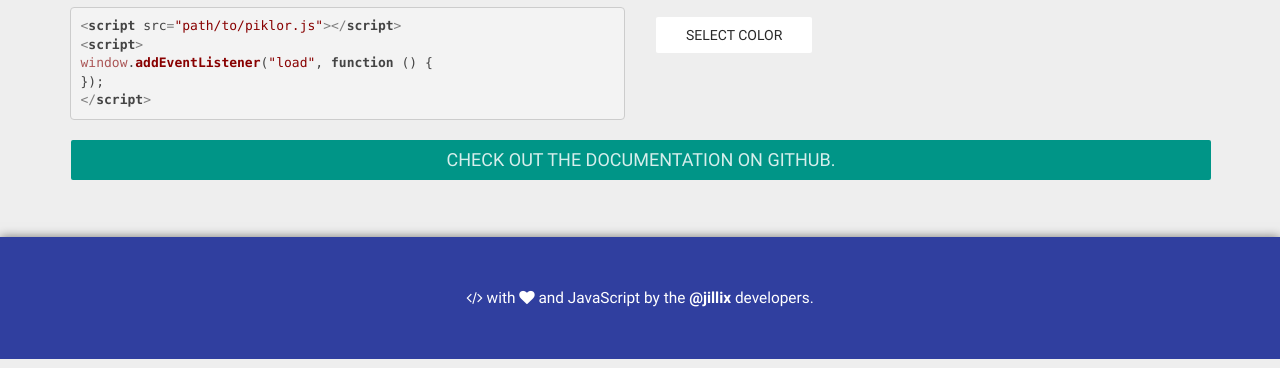
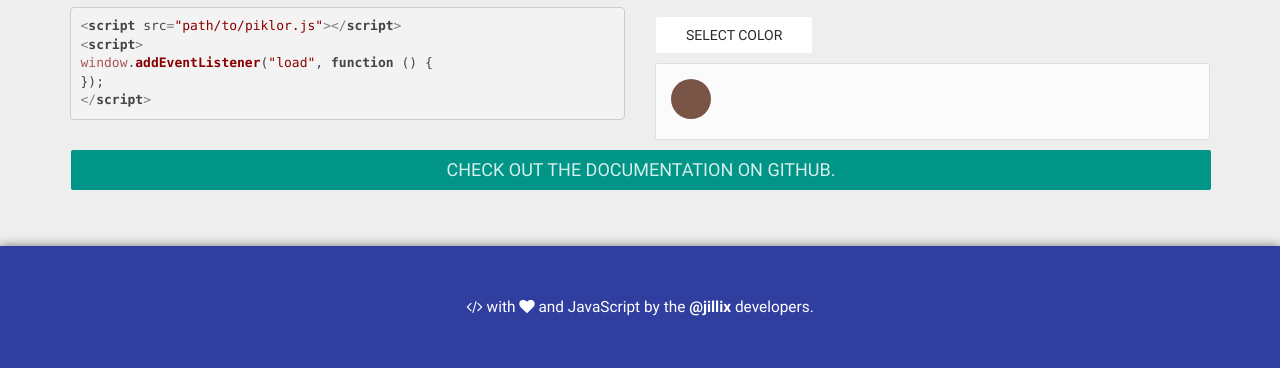
Before and after one commit to jillix/piklor.js, a website: page example/index.html in a window 1280 px wide. Shown: the part 466-834 px from the top of the page. Drawn offline with nearby package versions, Linux system fonts and the light colour scheme.

Commit message:
Color picker css

```diff
--- a/example/css/custom.css
+++ b/example/css/custom.css
@@ -49,13 +49,18 @@ footer a:hover {
     color: white;
 }
 
-line {
-    stroke-width: 2px;
+/* picker */
+.color-picker {
+    background: rgba(255, 255, 255, 0.75);
+    padding: 10px;
+    border: 1px solid rgba(203, 203, 203, 0.6);
+    border-radius: 2px;
 }
 
-.graph {
-    background: #f0f0f0;
-    border: 1px solid #ccc;
-    border-radius: 4px;
-    height: 525px;
+.color-picker > div {
+    width: 40px;
+    display: inline-block;
+    height: 40px;
+    margin: 5px;
+    border-radius: 100%;
 }
```
